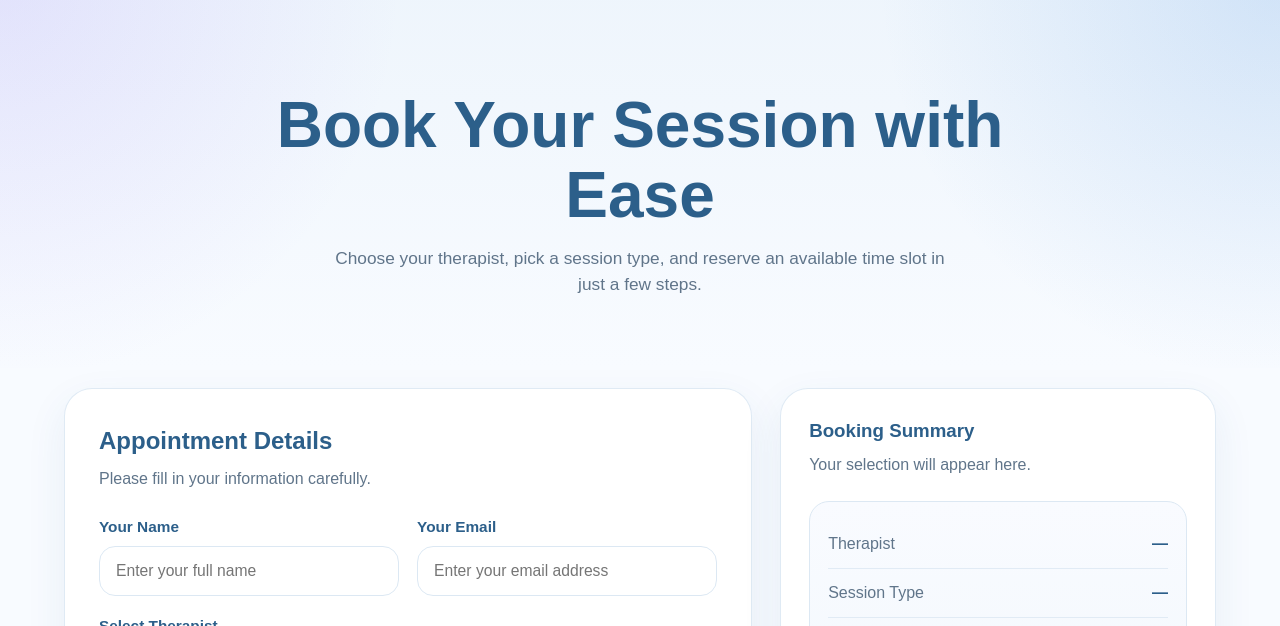
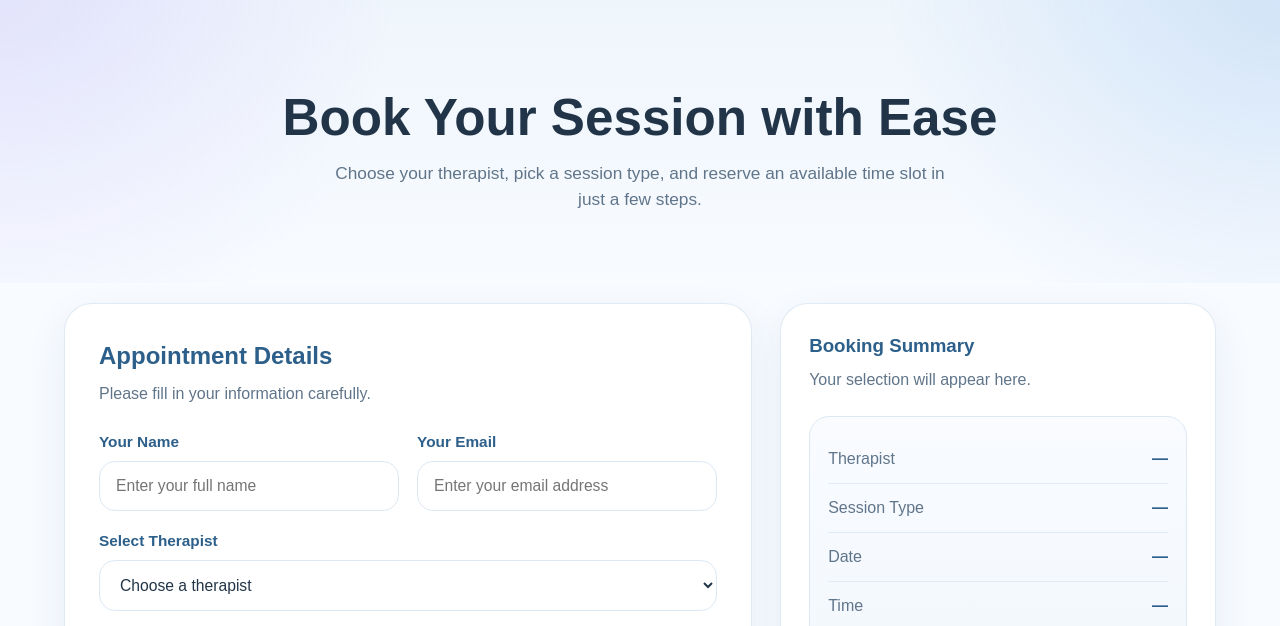
Before and after one commit to leajaza/WebProject, a plain HTML site: page booking.html in a window 1280 px wide. Shown: the part 102-728 px from the top of the page. Drawn offline with Linux system fonts and the light colour scheme.

Commit message:
booking page

```diff
--- a/css_folder/booking.css
+++ b/css_folder/booking.css
@@ -56,9 +56,8 @@
 }
 
 .booking-hero h1 {
-  font-size: clamp(2.6rem, 5vw, 4rem);
+  font-size: clamp(2.2rem, 4vw, 3.4rem);
   line-height: 1.1;
-  color: var(--deep-blue);
   margin-bottom: 15px;
 }
 
```
